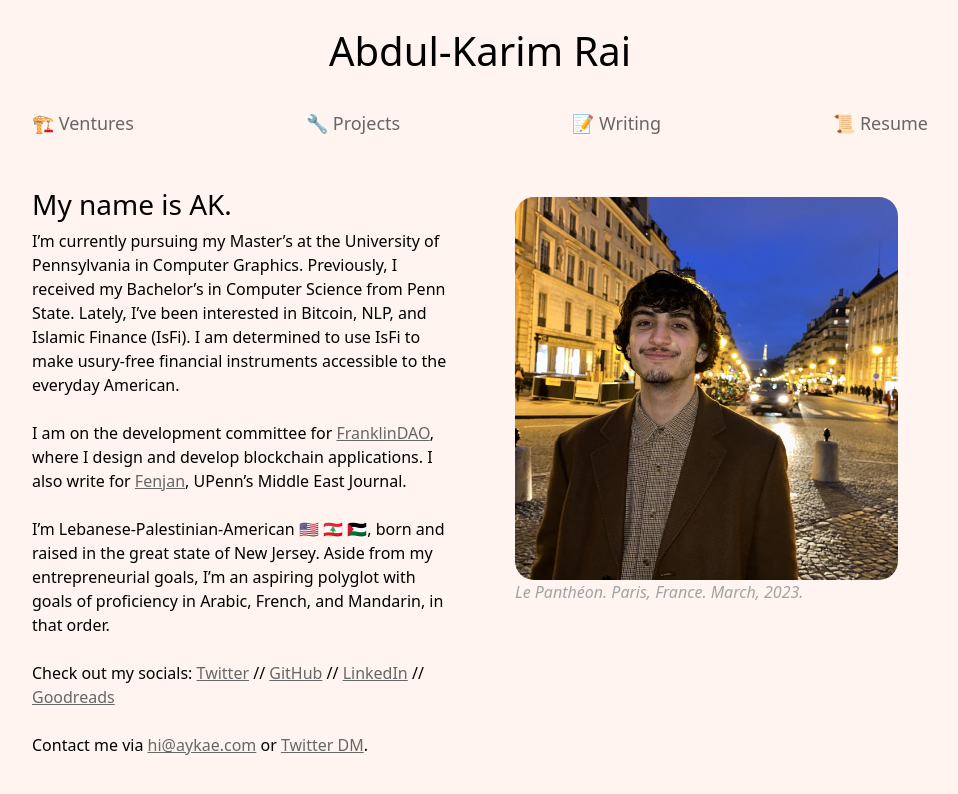
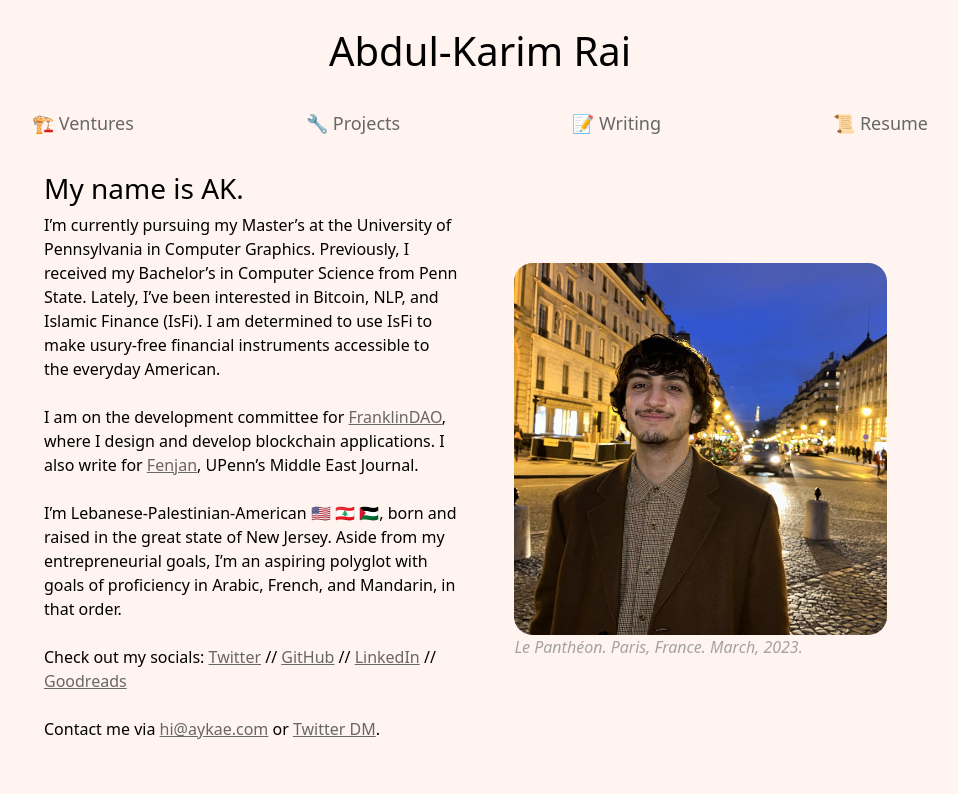
Before and after one commit to aykae/aboudirai.github.io, a Jekyll site: the page built from index.html, in a window 1280 px wide. Shown: the top 794 px of the page, without its empty margins (160-1118 px from the left). Built offline with Jekyll 4.4.1, drawn with Linux system fonts in a browser that asks for light colours.

Commit message:
iphone handling

```diff
--- a/assets/css/index.css
+++ b/assets/css/index.css
@@ -1,5 +1,6 @@
 .home-container {
-    padding: 0% 15% 0% 15%
+    padding: 0% 15% 0% 15%;
+
     /* overflow: hidden; */
 
     /* Verticall center contents */
@@ -29,11 +30,31 @@
     text-align: left;
 }
 
-.col {
+.content {
+    margin: 3% 0 0 0;
+
+    display: flex;
+    flex-direction: row;
+    justify-content: space-between;
+    align-items: center;
+}
+
+@media screen and (max-width: 600px) {
+    .home-container {
+        padding: 8% 3% 20% 3%;
+    }
+
+    .content {
+        margin: 3% 0 0% 0;
+
+        flex-direction: column-reverse;
+    }
+
+    .caption {
+        font-size: small;
+    }
 }
 
 .sidebar {
     display: none;
 }
-
-@media (min-width: 576px) {}
--- a/assets/css/post.css
+++ b/assets/css/post.css
@@ -1,6 +1,12 @@
 
 .post-container {
     padding: 3% 25% 10% 25%;
+}
+
+@media screen and (max-width: 600px) {
+    .post-container {
+        padding: 10% 3% 10% 3%;
+    }
 }
 
 .post-info {
--- a/index.html
+++ b/index.html
@@ -10,13 +10,14 @@
     <h1 style="text-align: center; padding-top: 3%;">Abdul-Karim Rai</h1>
 
     <ul class="navbar" style="list-style-type: none; padding-top: 3%;">
-        <li>🏗️ <a href="ventures" >Ventures</a></li>
+        <li>🏗️ <a href="ventures">Ventures</a></li>
         <li>🔧 <a href="projects">Projects</a></li>
         <li>📝 <a href="writing">Writing</a></li>
         <li>📜 <a href="assets/pdf/AKR_RESUME.pdf">Resume</a></li>
     </ul>
 
-    <div class="row" style="padding-top: 3%">
+    <div class="content row">
+        <!-- Bio -->
         <div class="col" style="text-align: left">
             <h3>My name is AK.</h3>
             <p>
@@ -31,9 +32,11 @@
                 Contact me via <a href="mailto:hi@aykae.com">hi@aykae.com</a> or <a href="https://twitter.com/aykae_r" target="_blank">Twitter DM</a>.
             </p>
         </div>
+
+        <!-- Image -->
         <div class="col" style="padding: 1% 0% 0% 5%;">
             <img style="width: 90%; border-radius: 5%;" src="assets/img/home/paris2023.jpg" />
-            <p style="width: 90%; color: #a3a3a3"><i>Le Panthéon. Paris, France. March, 2023.</i></p>
+            <p class="caption" style="width: 90%; color: #a3a3a3"><i>Le Panthéon. Paris, France. March, 2023.</i></p>
         </div>
     </div>
 </div>
```
